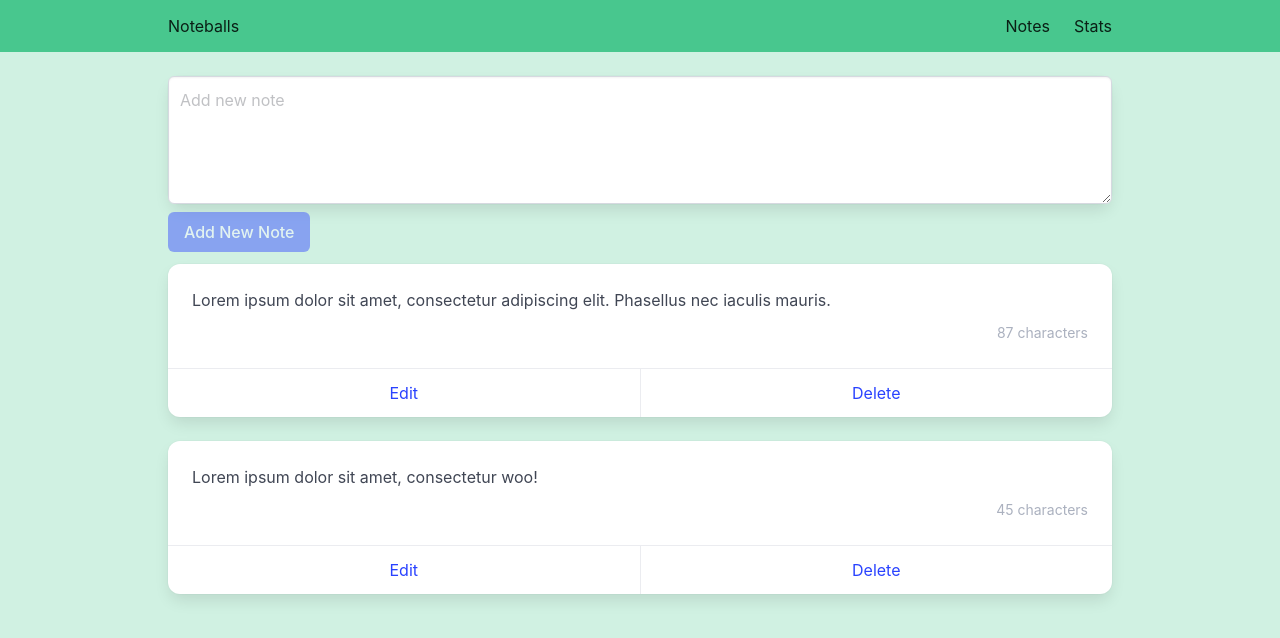
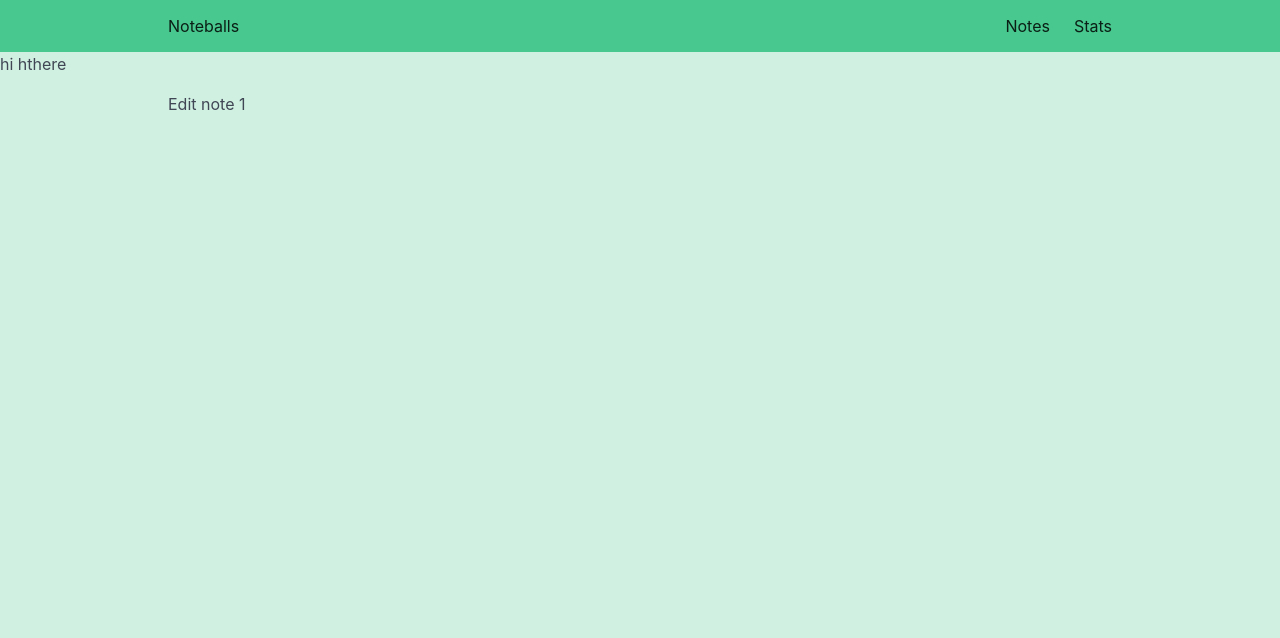
Before and after one commit to amanullahmd/noteballs-composition-API, a Vue app: page /editNote/1 in a window 1280 px wide. Shown: the top 638 px of the page. Built offline with nearby package versions, Linux system fonts and the light colour scheme.

Commit message:
add new route

```diff
--- a/src/App.vue
+++ b/src/App.vue
@@ -4,8 +4,9 @@ import navbar from './components/layout/navbar.vue'
 
 <template>
   <navbar />
+  <h6>hi hthere</h6>
   <div class="container is-max-desktop px-2 py-4">
-    <RouterView></RouterView>
+    <RouterView />
   </div>
 </template>
 
--- a/src/components/Notes/Note.vue
+++ b/src/components/Notes/Note.vue
@@ -11,7 +11,10 @@
       </div>
     </div>
     <footer class="card-footer">
-      <a href="#" class="card-footer-item">Edit</a>
+      <RouterLink :to="{ name: 'editNote', params: { id: note.id } }" class="card-footer-item"
+        >Edit</RouterLink
+      >
+
       <a href="#" class="card-footer-item" @click.prevent="deleteNote">Delete</a>
     </footer>
   </div>
--- a/src/main.js
+++ b/src/main.js
@@ -1,7 +1,7 @@
 import { createApp } from 'vue'
 import { createPinia } from 'pinia'
 import App from './App.vue'
-import router from '@/router'
+import router from './router'
 
 const pinia = createPinia()
 const app = createApp(App)
--- a/src/router/index.js
+++ b/src/router/index.js
@@ -1,16 +1,18 @@
-import { createRouter, createMemoryHistory } from 'vue-router'
+import { createRouter, createWebHistory } from 'vue-router'
 
 import ViewNotes from '@/view/ViewNotes.vue'
 import ViewStats from '@/view/ViewStats.vue'
+import ViewEditNote from '@/view/ViewEditNote.vue'
 
 const routes = [
   { path: '/', name: 'home', component: ViewNotes },
+  { path: '/editNote/:id', name: 'editNote', component: ViewEditNote },
   { path: '/stats', name: 'stats', component: ViewStats }
 ]
 
 const router = createRouter({
-  history: createMemoryHistory(),
-  routes: routes
+  history: createWebHistory(import.meta.env.BASE_URL),
+  routes
 })
 
 export default router
--- /dev/null
+++ b/src/view/ViewEditNote.vue
@@ -0,0 +1,6 @@
+<template>
+  <div class="edit-note">
+    <p>Edit note {{ $route.params.id }} </p>
+  </div>
+</template>
+<script setup></script>
```
